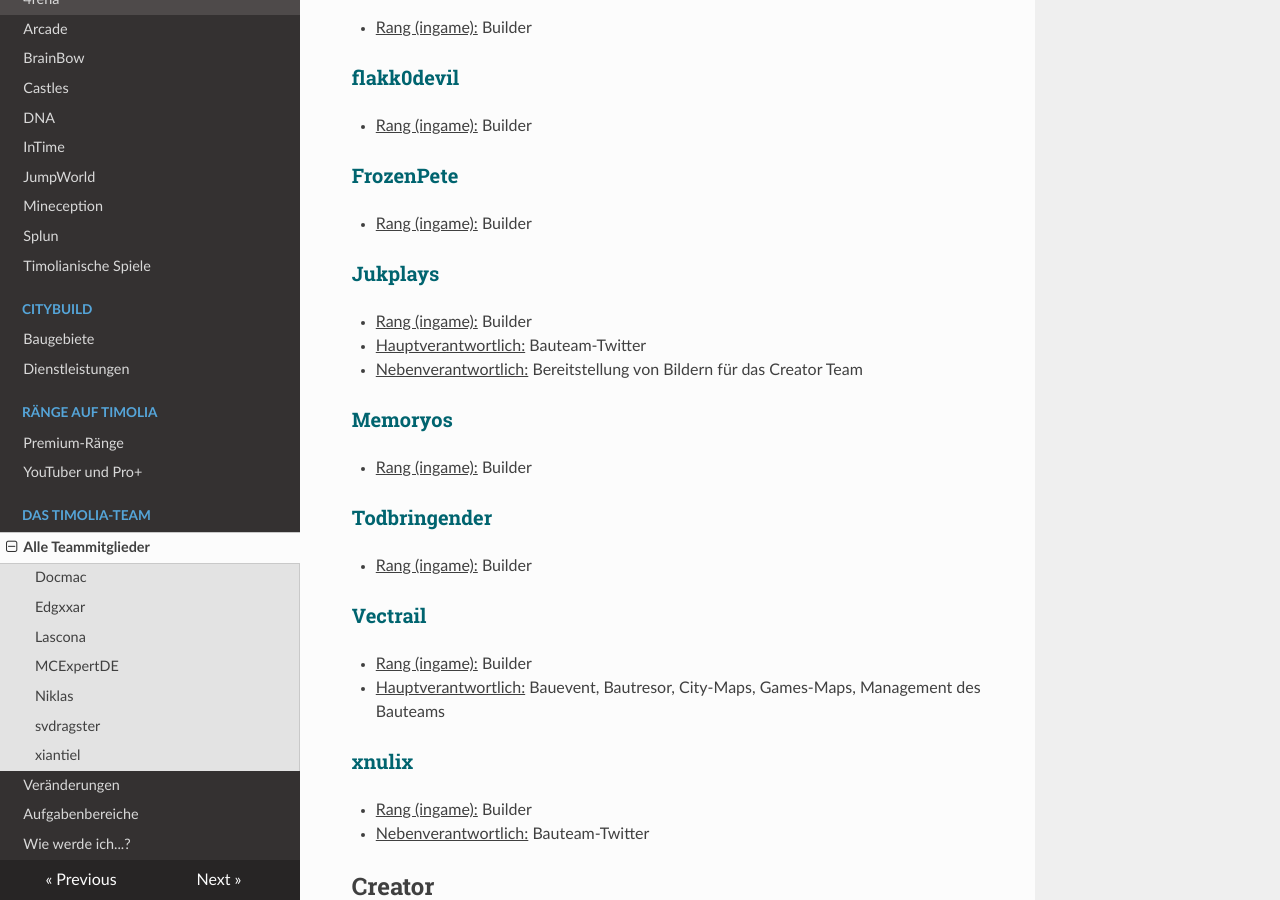
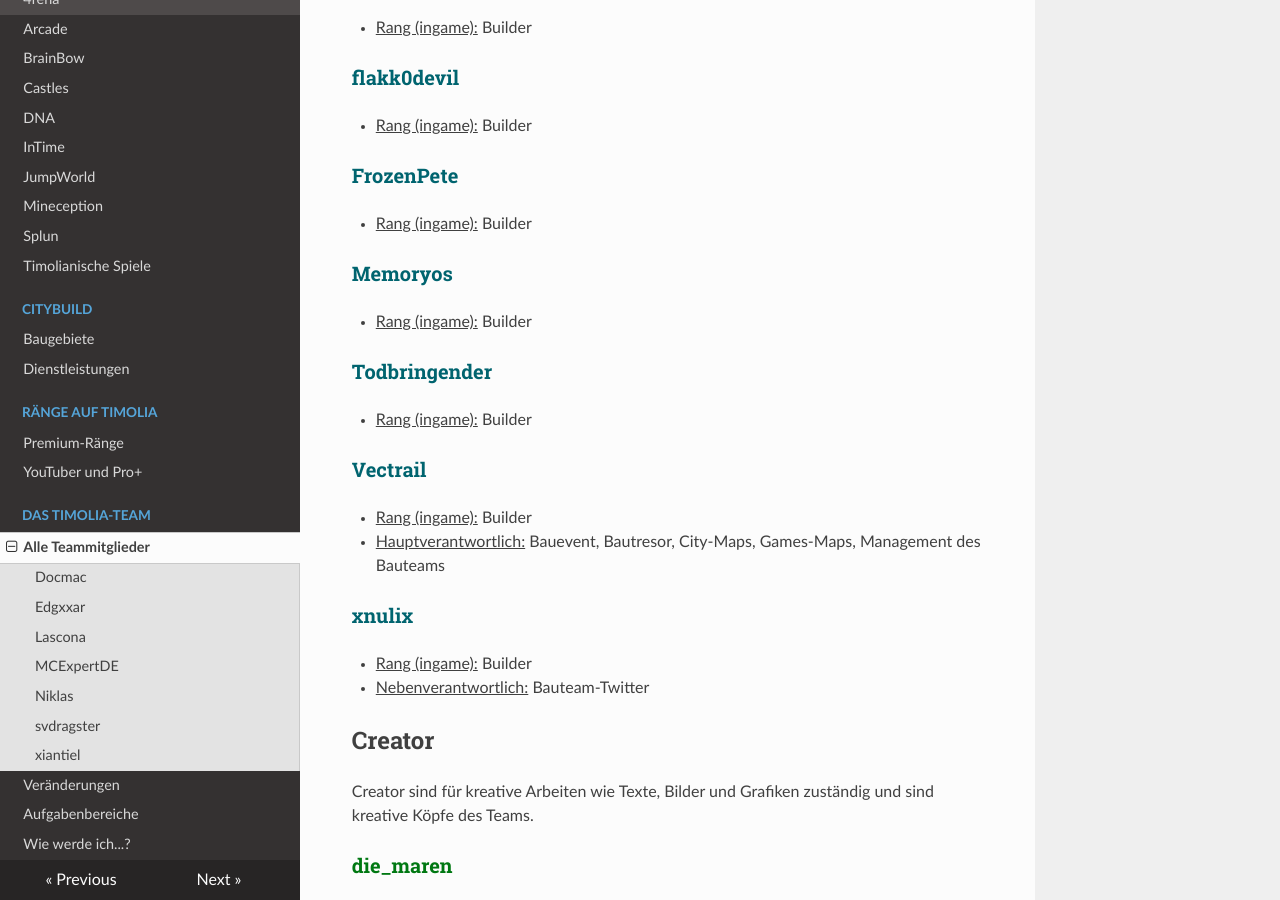
Before and after one commit to TimoliaDE/HowTo, an MkDocs documentation site: the page built from docs/team/members.md, in a window 1280 px wide and 900 px high, scrolled down 7675 px. Built offline with MkDocs 1.6.1, drawn with Linux system fonts in a browser that asks for light colours; nearby versions of some CDN libraries; old or Windows-style settings are respelled for this version of MkDocs.

Commit message:
Update members.md

```diff
--- a/docs/team/members.md
+++ b/docs/team/members.md
@@ -244,11 +244,6 @@ Sie sind für die Arenen und Maps des Timolia-Netzwerkes verantwortlich und entw
 ### <strong><span style="color:#00646F">FrozenPete</span></strong>
 - <u>Rang (ingame):</u> Builder
 
-### <strong><span style="color:#00646F">Jukplays</span></strong>
-- <u>Rang (ingame):</u> Builder
-- <u>Hauptverantwortlich:</u> Bauteam-Twitter
-- <u>Nebenverantwortlich:</u> Bereitstellung von Bildern für das Creator Team
-
 ### <strong><span style="color:#00646F">Memoryos</span></strong>
 - <u>Rang (ingame):</u> Builder
 
```
